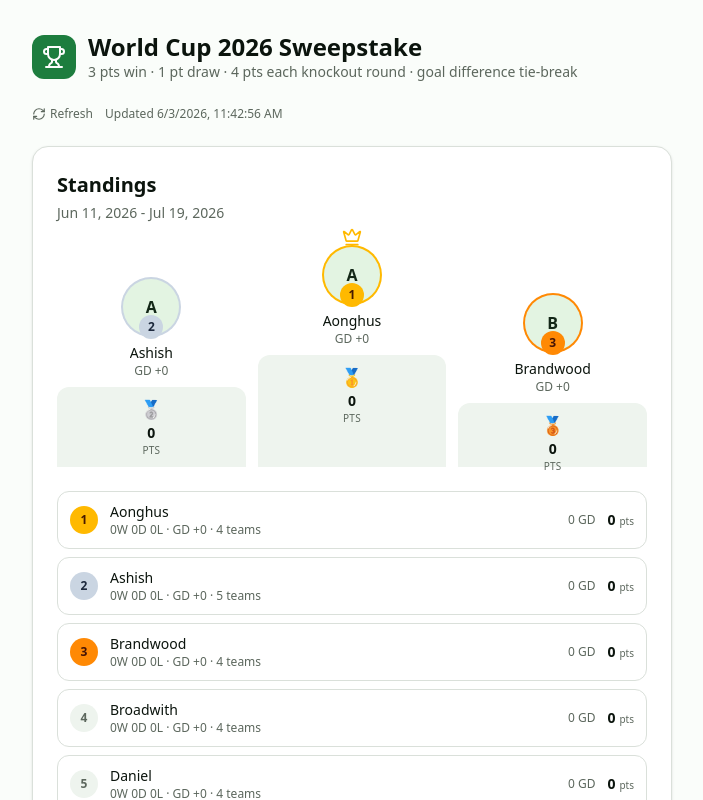
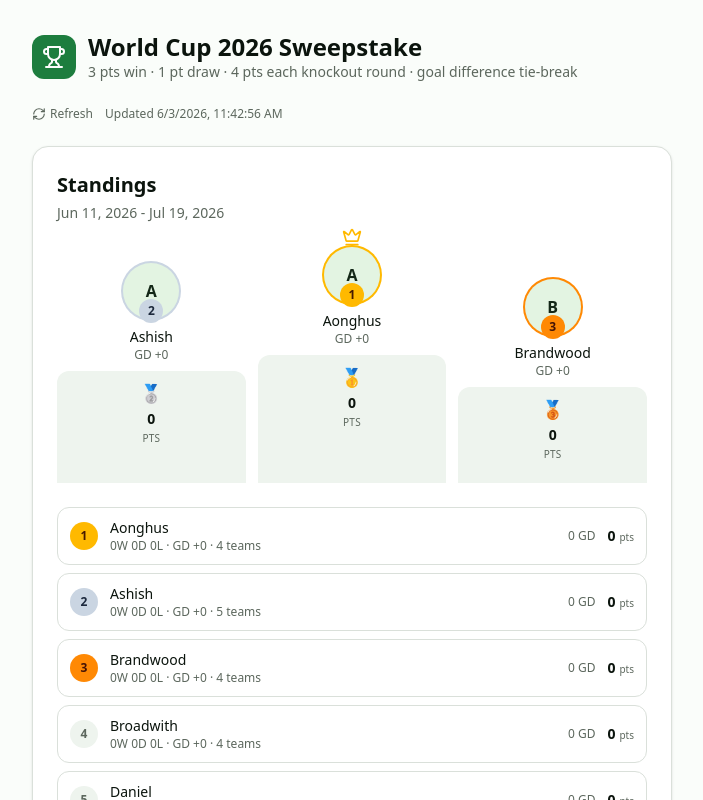
Before and after one commit to jcooksh/familycup, a React (Vite) app: page / in a window 1280 px wide. Shown: the top 800 px of the page, without its empty margins (288-991 px from the left). Built offline with nearby package versions, Linux system fonts and the light colour scheme.

Commit message:
Podium: taller plinths with min-height so 3rd-place medal fits
Co-Authored-By: Claude Opus 4.8 <noreply@anthropic.com>

```diff
--- a/src/components/ui/leaderboard-podium.tsx
+++ b/src/components/ui/leaderboard-podium.tsx
@@ -34,21 +34,21 @@ const PODIUM_STYLES: Record<
 > = {
   1: {
     order: "order-2",
-    height: "h-28",
+    height: "min-h-32",
     ring: "ring-amber-400",
     badge: "bg-amber-400 text-amber-950",
     medal: "🥇",
   },
   2: {
     order: "order-1",
-    height: "h-20",
+    height: "min-h-28",
     ring: "ring-slate-300",
     badge: "bg-slate-300 text-slate-800",
     medal: "🥈",
   },
   3: {
     order: "order-3",
-    height: "h-16",
+    height: "min-h-24",
     ring: "ring-orange-400",
     badge: "bg-orange-400 text-orange-950",
     medal: "🥉",
@@ -103,7 +103,7 @@ const LeaderboardPodium = React.forwardRef<HTMLDivElement, LeaderboardPodiumProp
               )}
               <div
                 className={cn(
-                  "bg-muted mt-2 flex w-full flex-col items-center justify-start rounded-t-lg pt-2",
+                  "bg-muted mt-2 flex w-full flex-col items-center justify-start gap-0.5 rounded-t-lg px-1 py-2",
                   style.height
                 )}
               >
```
